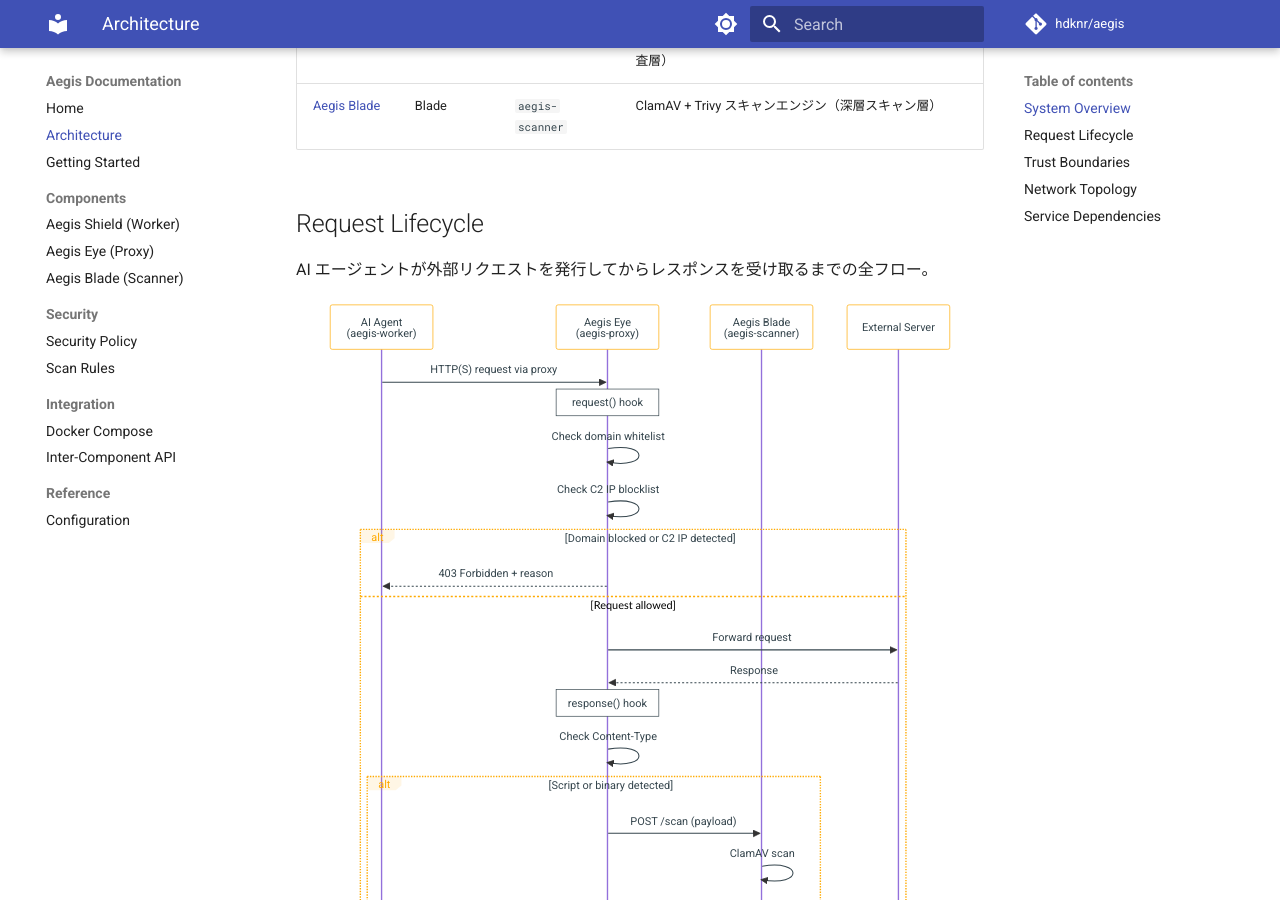
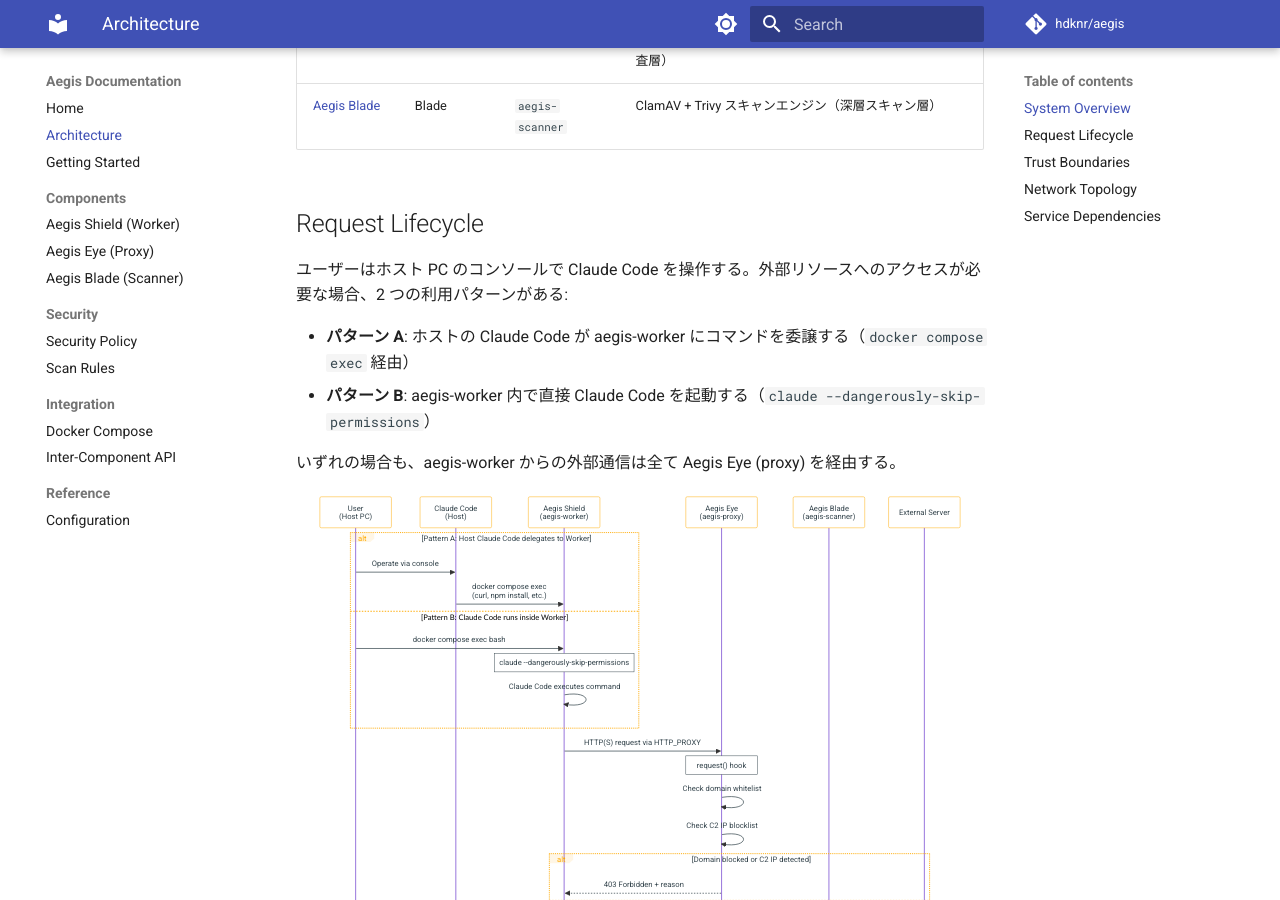
Before and after one commit to hdknr/aegis, an MkDocs documentation site: the page built from docs/architecture.md, in a window 1280 px wide and 900 px high, scrolled down 875 px. Built offline with MkDocs 1.6.1 and Material for MkDocs 9.7.7, drawn with Linux system fonts in a browser that asks for light colours; comment, search, counter and statistics services are not loaded.

Commit message:
docs: update Request Lifecycle to show host Claude Code and two usage patterns
Sequence diagram now includes User (Host PC) and Claude Code (Host)
as participants, illustrating both usage patterns:
- Pattern A: Host Claude Code delegates commands to aegis-worker
- Pattern B: Claude Code runs directly inside aegis-worker

Co-Authored-By: Claude Opus 4.6 (1M context) <noreply@anthropic.com>

````diff
--- a/docs/architecture.md
+++ b/docs/architecture.md
@@ -36,23 +36,39 @@ graph TB
 
 ## Request Lifecycle
 
-AI エージェントが外部リクエストを発行してからレスポンスを受け取るまでの全フロー。
+ユーザーはホスト PC のコンソールで Claude Code を操作する。外部リソースへのアクセスが必要な場合、2 つの利用パターンがある:
+
+- **パターン A**: ホストの Claude Code が aegis-worker にコマンドを委譲する（`docker compose exec` 経由）
+- **パターン B**: aegis-worker 内で直接 Claude Code を起動する（`claude --dangerously-skip-permissions`）
+
+いずれの場合も、aegis-worker からの外部通信は全て Aegis Eye (proxy) を経由する。
 
 ```mermaid
 sequenceDiagram
-    participant Agent as AI Agent<br/>(aegis-worker)
+    participant User as User<br/>(Host PC)
+    participant Claude as Claude Code<br/>(Host)
+    participant Worker as Aegis Shield<br/>(aegis-worker)
     participant Proxy as Aegis Eye<br/>(aegis-proxy)
     participant Scanner as Aegis Blade<br/>(aegis-scanner)
     participant Ext as External Server
 
-    Agent->>Proxy: HTTP(S) request via proxy
+    alt Pattern A: Host Claude Code delegates to Worker
+        User->>Claude: Operate via console
+        Claude->>Worker: docker compose exec<br/>(curl, npm install, etc.)
+    else Pattern B: Claude Code runs inside Worker
+        User->>Worker: docker compose exec bash
+        Note over Worker: claude --dangerously-skip-permissions
+        Worker->>Worker: Claude Code executes command
+    end
+
+    Worker->>Proxy: HTTP(S) request via HTTP_PROXY
 
     Note over Proxy: request() hook
     Proxy->>Proxy: Check domain whitelist
     Proxy->>Proxy: Check C2 IP blocklist
 
     alt Domain blocked or C2 IP detected
-        Proxy-->>Agent: 403 Forbidden + reason
+        Proxy-->>Worker: 403 Forbidden + reason
     else Request allowed
         Proxy->>Ext: Forward request
         Ext-->>Proxy: Response
@@ -67,12 +83,12 @@ sequenceDiagram
             Scanner-->>Proxy: verdict + details
 
             alt verdict = block
-                Proxy-->>Agent: 403 Forbidden + scan details
+                Proxy-->>Worker: 403 Forbidden + scan details
             else verdict = allow or warn
-                Proxy-->>Agent: Response (+ warning header if warn)
+                Proxy-->>Worker: Response (+ warning header if warn)
             end
         else Safe Content-Type
-            Proxy-->>Agent: Response (pass-through)
+            Proxy-->>Worker: Response (pass-through)
         end
     end
 ```
````
